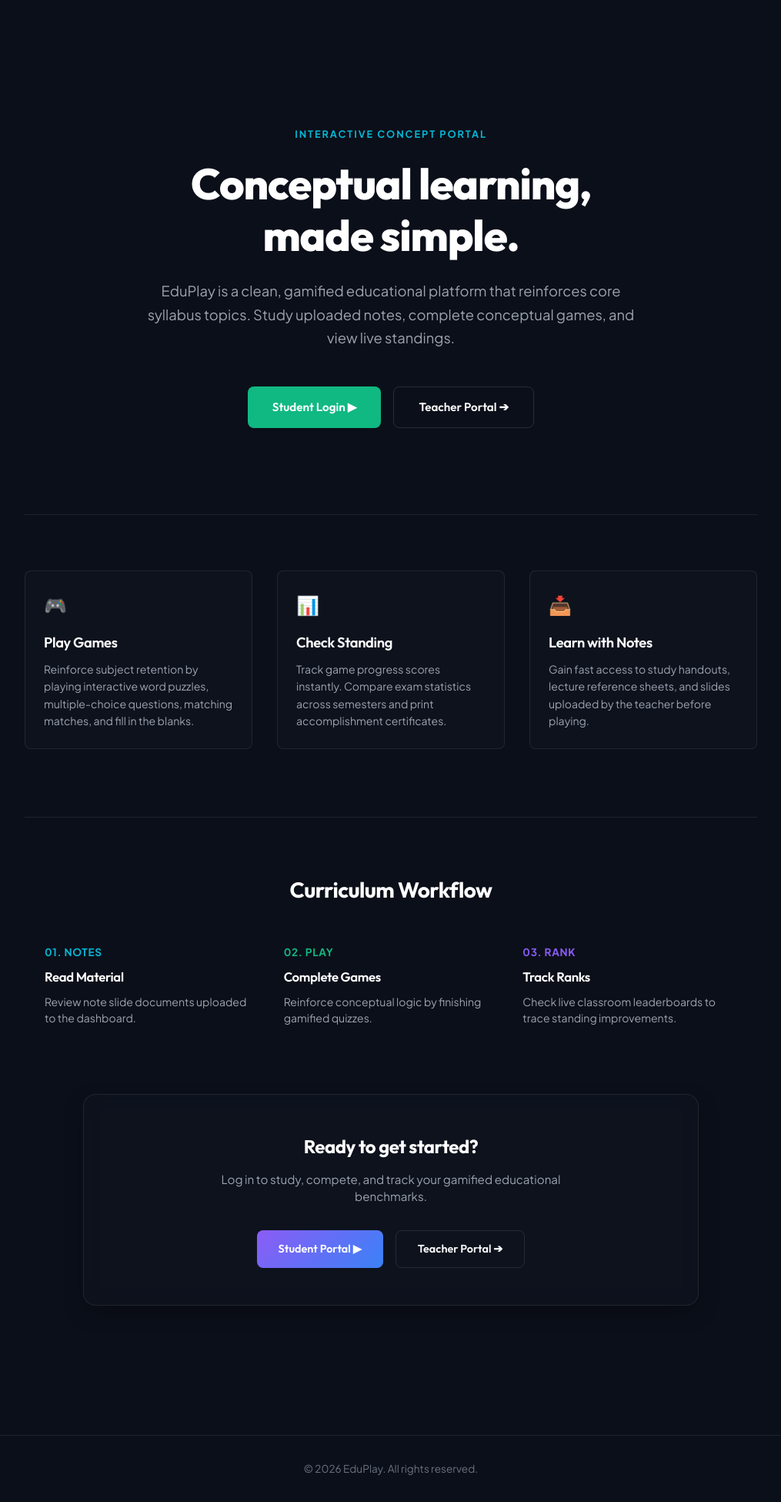
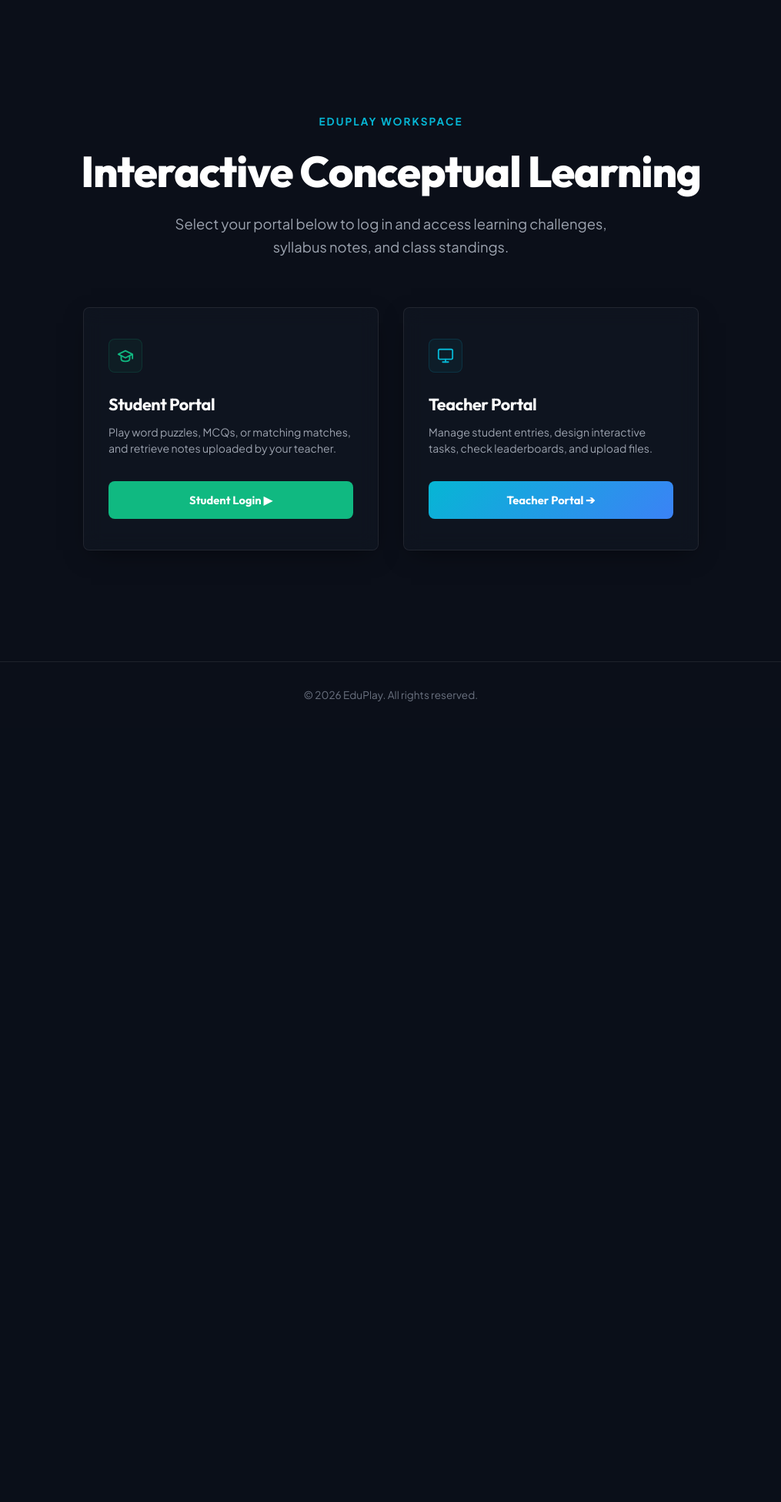
Before and after one commit to Akshai-ks/BrainBattle, a Django app: page / in a window 1280 px wide. Shown: the part 89-2040 px from the top of the page at 77% size, without its empty margins (132-1147 px from the left). After the commit the page ends 1000 px from the top, so only its background shows below. Run offline with Django 5.2, Linux system fonts and the light colour scheme.

Commit message:
Homepage simplified to clean student and teacher portal select layout

```diff
--- a/game_core/templates/game_core/index.html
+++ b/game_core/templates/game_core/index.html
@@ -1,143 +1,86 @@
 {% extends 'base.html' %}
 
-{% block title %}EduPlay - Interactive Learning Portal{% endblock %}
+{% block title %}Welcome to EduPlay - Conceptual Learning Portal{% endblock %}
 
 {% block content %}
-<div class="welcome-container" style="max-width: 1000px; margin: 0 auto; padding: 5rem 1.5rem; text-align: center;">
+<div class="welcome-container" style="max-width: 900px; margin: 0 auto; padding: 6rem 1.5rem; text-align: center;">
 
-    <!-- Minimalist Hero Header -->
-    <div class="hero-section fade-in" style="padding: 2rem 0; margin-bottom: 5rem;">
-        <!-- Small upper category tag -->
-        <span style="font-size: 0.8rem; font-weight: 700; color: var(--accent-cyan); text-transform: uppercase; letter-spacing: 0.15em; display: inline-block; margin-bottom: 1.25rem;">
-            Interactive Concept Portal
+    <!-- Minimalist Welcome Header -->
+    <div class="hero-welcome-section fade-in" style="margin-bottom: 4rem;">
+        <span style="font-size: 0.85rem; font-weight: 700; color: var(--accent-cyan); text-transform: uppercase; letter-spacing: 0.15em; display: inline-block; margin-bottom: 1.25rem;">
+            EduPlay Workspace
         </span>
+        <h1 style="font-size: 3.5rem; font-weight: 800; line-height: 1.2; margin-bottom: 1.25rem; color: #fff; letter-spacing: -0.02em; font-family: var(--font-heading);">
+            Interactive Conceptual Learning
+        </h1>
+        <p style="font-size: 1.15rem; color: var(--text-secondary); max-width: 600px; margin: 0 auto; line-height: 1.6; font-weight: 400;">
+            Select your portal below to log in and access learning challenges, syllabus notes, and class standings.
+        </p>
+    </div>
 
-        <h1 style="font-size: 3.5rem; font-weight: 800; line-height: 1.2; margin-bottom: 1.5rem; color: #fff; letter-spacing: -0.02em; font-family: var(--font-heading);">
-            Conceptual learning, <br>
-            made simple.
-        </h1>
+    <!-- Clean Portal Selection Grid -->
+    <div class="portal-grid slide-up" style="display: grid; grid-template-columns: repeat(auto-fit, minmax(290px, 1fr)); gap: 2rem; max-width: 800px; margin: 0 auto;">
 
-        <p style="font-size: 1.15rem; color: var(--text-secondary); max-width: 640px; margin: 0 auto 3rem auto; line-height: 1.65; font-weight: 400;">
-            EduPlay is a clean, gamified educational platform that reinforces core syllabus topics. Study uploaded notes, complete conceptual games, and view live standings.
-        </p>
-
-        <!-- CTA Action Buttons -->
-        <div style="display: flex; justify-content: center; gap: 1rem; flex-wrap: wrap;">
-            {% if request.user.is_authenticated %}
-                <a href="{% url 'teacher_dashboard' %}" class="btn btn-primary" style="font-size: 0.95rem; padding: 0.85rem 2rem; border-radius: var(--radius-sm); font-weight: 600; text-decoration: none;">
-                    Open Teacher Hub 👨‍🏫
-                </a>
-            {% elif request.session.student_id %}
-                <a href="{% url 'student_dashboard' %}" class="btn btn-primary" style="font-size: 0.95rem; padding: 0.85rem 2rem; border-radius: var(--radius-sm); font-weight: 600; text-decoration: none;">
-                    Open Student Dashboard 🎓
-                </a>
-            {% else %}
-                <a href="{% url 'student_login' %}" class="btn btn-primary" style="font-size: 0.95rem; padding: 0.85rem 2rem; border-radius: var(--radius-sm); font-weight: 600; text-decoration: none; background: linear-gradient(135deg, var(--accent-green), #10b981);">
+        <!-- Student Portal Card -->
+        <div class="portal-card student-card" style="display: flex; flex-direction: column; justify-content: space-between; border: 1px solid var(--border-color); background: rgba(30, 41, 59, 0.2); backdrop-filter: blur(12px); -webkit-backdrop-filter: blur(12px); border-radius: var(--radius-sm); padding: 2.5rem 2rem; text-align: left; transition: all 0.25s ease; min-height: 280px;">
+            <div>
+                <!-- Cap Icon -->
+                <div style="width: 44px; height: 44px; background: rgba(16, 185, 129, 0.06); border: 1px solid rgba(16, 185, 129, 0.15); border-radius: var(--radius-sm); display: flex; align-items: center; justify-content: center; margin-bottom: 1.5rem; color: var(--accent-green);">
+                    <svg xmlns="http://www.w3.org/2000/svg" width="22" height="22" viewBox="0 0 24 24" fill="none" stroke="currentColor" stroke-width="2" stroke-linecap="round" stroke-linejoin="round">
+                        <path d="M22 10v6M2 10l10-5 10 5-10 5z"/>
+                        <path d="M6 12v5c0 2 2 3 6 3s6-1 6-3v-5"/>
+                    </svg>
+                </div>
+                <h2 style="font-size: 1.35rem; margin-bottom: 0.5rem; color: #fff; font-weight: 700;">Student Portal</h2>
+                <p style="color: var(--text-secondary); font-size: 0.88rem; line-height: 1.5; margin-bottom: 2rem;">
+                    Play word puzzles, MCQs, or matching matches, and retrieve notes uploaded by your teacher.
+                </p>
+            </div>
+            <div>
+                <a href="{% url 'student_login' %}" class="btn btn-primary" style="display: flex; align-items: center; justify-content: center; gap: 0.5rem; width: 100%; padding: 0.8rem; font-size: 0.92rem; border-radius: var(--radius-sm); font-weight: 700; background: linear-gradient(135deg, var(--accent-green), #10b981); color: #fff; text-decoration: none;">
                     Student Login ▶
                 </a>
-                <a href="{% url 'teacher_login' %}" class="btn btn-secondary" style="font-size: 0.95rem; padding: 0.85rem 2rem; border-radius: var(--radius-sm); font-weight: 600; text-decoration: none; border-color: rgba(255,255,255,0.12); background: transparent;">
+            </div>
+        </div>
+
+        <!-- Teacher Portal Card -->
+        <div class="portal-card teacher-card" style="display: flex; flex-direction: column; justify-content: space-between; border: 1px solid var(--border-color); background: rgba(30, 41, 59, 0.2); backdrop-filter: blur(12px); -webkit-backdrop-filter: blur(12px); border-radius: var(--radius-sm); padding: 2.5rem 2rem; text-align: left; transition: all 0.25s ease; min-height: 280px;">
+            <div>
+                <!-- Monitor Board Icon -->
+                <div style="width: 44px; height: 44px; background: rgba(6, 182, 212, 0.06); border: 1px solid rgba(6, 182, 212, 0.15); border-radius: var(--radius-sm); display: flex; align-items: center; justify-content: center; margin-bottom: 1.5rem; color: var(--accent-cyan);">
+                    <svg xmlns="http://www.w3.org/2000/svg" width="22" height="22" viewBox="0 0 24 24" fill="none" stroke="currentColor" stroke-width="2" stroke-linecap="round" stroke-linejoin="round">
+                        <rect x="2" y="3" width="20" height="14" rx="2" ry="2"/>
+                        <line x1="8" y1="21" x2="16" y2="21"/>
+                        <line x1="12" y1="17" x2="12" y2="21"/>
+                    </svg>
+                </div>
+                <h2 style="font-size: 1.35rem; margin-bottom: 0.5rem; color: #fff; font-weight: 700;">Teacher Portal</h2>
+                <p style="color: var(--text-secondary); font-size: 0.88rem; line-height: 1.5; margin-bottom: 2rem;">
+                    Manage student entries, design interactive tasks, check leaderboards, and upload files.
+                </p>
+            </div>
+            <div>
+                <a href="{% url 'teacher_login' %}" class="btn btn-accent" style="display: flex; align-items: center; justify-content: center; gap: 0.5rem; width: 100%; padding: 0.8rem; font-size: 0.92rem; border-radius: var(--radius-sm); font-weight: 700; background: linear-gradient(135deg, var(--accent-cyan), #3b82f6); color: #fff; text-decoration: none;">
                     Teacher Portal ➔
                 </a>
-            {% endif %}
-        </div>
-    </div>
-
-    <!-- Minimalist Features Row (3 columns) -->
-    <div class="features-section slide-up" style="margin-bottom: 5.5rem; border-top: 1px solid var(--border-color); padding-top: 4.5rem;">
-        <div style="display: grid; grid-template-columns: repeat(auto-fit, minmax(280px, 1fr)); gap: 2rem; text-align: left;">
-
-            <!-- Feature 1: Play Games -->
-            <div class="feature-card" style="padding: 1.5rem; border: 1px solid var(--border-color); border-radius: var(--radius-sm); background: rgba(30, 41, 59, 0.15); transition: border-color 0.2s ease;">
-                <div style="font-size: 1.5rem; margin-bottom: 1rem; color: var(--accent-green);">🎮</div>
-                <h3 style="font-size: 1.15rem; color: #fff; margin-bottom: 0.5rem; font-weight: 600;">Play Games</h3>
-                <p style="color: var(--text-secondary); font-size: 0.88rem; line-height: 1.6; margin: 0;">
-                    Reinforce subject retention by playing interactive word puzzles, multiple-choice questions, matching matches, and fill in the blanks.
-                </p>
-            </div>
-
-            <!-- Feature 2: View Marks -->
-            <div class="feature-card" style="padding: 1.5rem; border: 1px solid var(--border-color); border-radius: var(--radius-sm); background: rgba(30, 41, 59, 0.15); transition: border-color 0.2s ease;">
-                <div style="font-size: 1.5rem; margin-bottom: 1rem; color: var(--accent-cyan);">📊</div>
-                <h3 style="font-size: 1.15rem; color: #fff; margin-bottom: 0.5rem; font-weight: 600;">Check Standing</h3>
-                <p style="color: var(--text-secondary); font-size: 0.88rem; line-height: 1.6; margin: 0;">
-                    Track game progress scores instantly. Compare exam statistics across semesters and print accomplishment certificates.
-                </p>
-            </div>
-
-            <!-- Feature 3: Reference Notes -->
-            <div class="feature-card" style="padding: 1.5rem; border: 1px solid var(--border-color); border-radius: var(--radius-sm); background: rgba(30, 41, 59, 0.15); transition: border-color 0.2s ease;">
-                <div style="font-size: 1.5rem; margin-bottom: 1rem; color: #60a5fa;">📥</div>
-                <h3 style="font-size: 1.15rem; color: #fff; margin-bottom: 0.5rem; font-weight: 600;">Learn with Notes</h3>
-                <p style="color: var(--text-secondary); font-size: 0.88rem; line-height: 1.6; margin: 0;">
-                    Gain fast access to study handouts, lecture reference sheets, and slides uploaded by the teacher before playing.
-                </p>
-            </div>
-
-        </div>
-    </div>
-
-    <!-- Simple Timeline Steps -->
-    <div class="timeline-section slide-up" style="margin-bottom: 5.5rem; border-top: 1px solid var(--border-color); padding-top: 4.5rem; text-align: left;">
-        <h2 style="font-size: 1.75rem; color: #fff; margin-bottom: 3rem; text-align: center; font-weight: 700;">Curriculum Workflow</h2>
-
-        <div style="display: grid; grid-template-columns: repeat(auto-fit, minmax(260px, 1fr)); gap: 2rem; max-width: 900px; margin: 0 auto;">
-            <div>
-                <strong style="font-size: 0.85rem; color: var(--accent-cyan); text-transform: uppercase; letter-spacing: 0.05em; display: block; margin-bottom: 0.5rem;">01. Notes</strong>
-                <h4 style="font-size: 1.05rem; color: #fff; margin-bottom: 0.5rem; font-weight: 600;">Read Material</h4>
-                <p style="color: var(--text-secondary); font-size: 0.88rem; line-height: 1.5;">Review note slide documents uploaded to the dashboard.</p>
-            </div>
-            <div>
-                <strong style="font-size: 0.85rem; color: var(--accent-green); text-transform: uppercase; letter-spacing: 0.05em; display: block; margin-bottom: 0.5rem;">02. Play</strong>
-                <h4 style="font-size: 1.05rem; color: #fff; margin-bottom: 0.5rem; font-weight: 600;">Complete Games</h4>
-                <p style="color: var(--text-secondary); font-size: 0.88rem; line-height: 1.5;">Reinforce conceptual logic by finishing gamified quizzes.</p>
-            </div>
-            <div>
-                <strong style="font-size: 0.85rem; color: var(--accent-purple); text-transform: uppercase; letter-spacing: 0.05em; display: block; margin-bottom: 0.5rem;">03. Rank</strong>
-                <h4 style="font-size: 1.05rem; color: #fff; margin-bottom: 0.5rem; font-weight: 600;">Track Ranks</h4>
-                <p style="color: var(--text-secondary); font-size: 0.88rem; line-height: 1.5;">Check live classroom leaderboards to trace standing improvements.</p>
             </div>
         </div>
     </div>
-
-    <!-- Humble Call To Action Box -->
-    <div class="glass-panel slide-up" style="max-width: 800px; margin: 0 auto 2.5rem auto; padding: 3rem 2rem; background: rgba(30, 41, 59, 0.15); border-color: var(--border-color); text-align: center;">
-        <h3 style="font-size: 1.5rem; color: #fff; margin-bottom: 0.75rem; font-weight: 700;">Ready to get started?</h3>
-        <p style="color: var(--text-secondary); font-size: 0.95rem; margin-bottom: 2rem; max-width: 500px; margin-left: auto; margin-right: auto; line-height: 1.5;">
-            Log in to study, compete, and track your gamified educational benchmarks.
-        </p>
-        <div style="display: flex; justify-content: center; gap: 1rem; flex-wrap: wrap;">
-            {% if not request.session.student_id and not request.user.is_authenticated %}
-                <a href="{% url 'student_login' %}" class="btn btn-primary" style="padding: 0.75rem 1.75rem; font-weight: 600; text-decoration: none; border-radius: var(--radius-sm); font-size: 0.9rem;">
-                    Student Portal ▶
-                </a>
-                <a href="{% url 'teacher_login' %}" class="btn btn-secondary" style="padding: 0.75rem 1.75rem; font-weight: 600; text-decoration: none; border-radius: var(--radius-sm); font-size: 0.9rem; border-color: rgba(255,255,255,0.1); background: transparent;">
-                    Teacher Portal ➔
-                </a>
-            {% elif request.user.is_authenticated %}
-                <a href="{% url 'teacher_dashboard' %}" class="btn btn-primary" style="padding: 0.75rem 1.75rem; font-weight: 600; text-decoration: none; border-radius: var(--radius-sm); font-size: 0.9rem;">
-                    Go to Teacher Hub
-                </a>
-            {% else %}
-                <a href="{% url 'student_dashboard' %}" class="btn btn-primary" style="padding: 0.75rem 1.75rem; font-weight: 600; text-decoration: none; border-radius: var(--radius-sm); font-size: 0.9rem;">
-                    Go to Student Dashboard
-                </a>
-            {% endif %}
-        </div>
-    </div>
-
 </div>
 
 <style>
-    .feature-card {
-        transition: border-color 0.25s ease, transform 0.25s ease;
+    .portal-card {
+        transition: transform 0.25s cubic-bezier(0.4, 0, 0.2, 1), border-color 0.25s ease, box-shadow 0.25s ease !important;
     }
-    .feature-card:hover {
-        border-color: rgba(6, 182, 212, 0.3) !important;
-        transform: translateY(-2px);
+    .portal-card:hover {
+        transform: translateY(-4px);
+        box-shadow: 0 10px 25px rgba(0, 0, 0, 0.3) !important;
     }
-    .btn-secondary:hover {
-        border-color: rgba(255,255,255,0.25) !important;
-        background: rgba(255,255,255,0.03) !important;
+    .student-card:hover {
+        border-color: rgba(16, 185, 129, 0.35) !important;
+    }
+    .teacher-card:hover {
+        border-color: rgba(6, 182, 212, 0.35) !important;
     }
 </style>
 {% endblock %}
```
